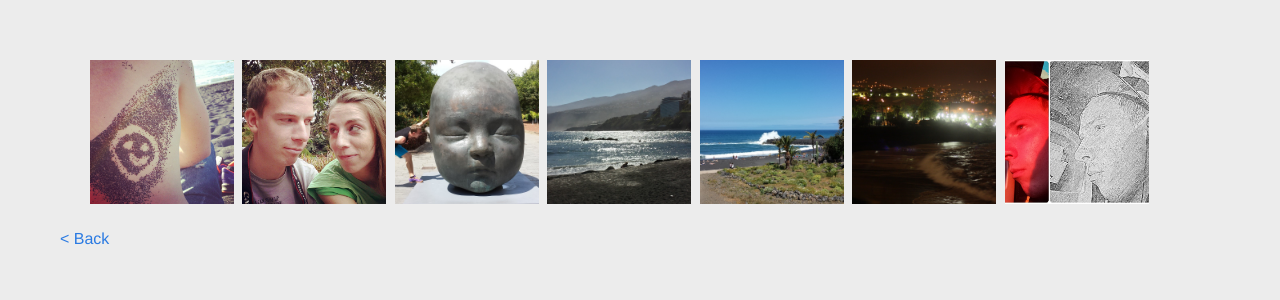
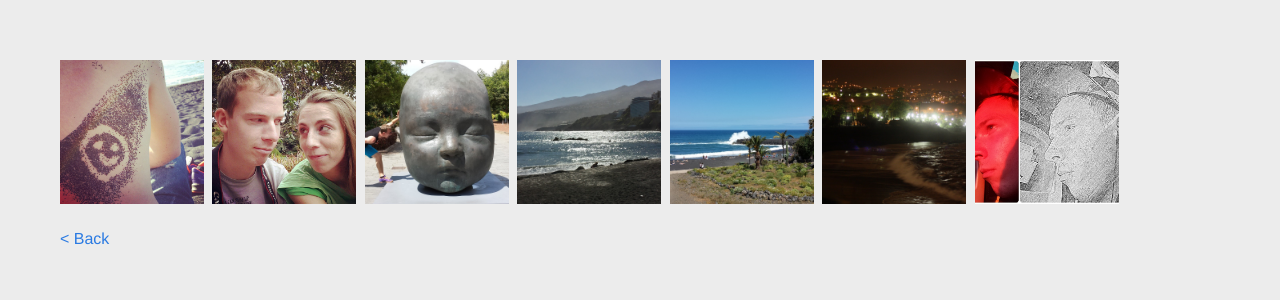
Before and after one commit to andreas-mausch/gallery, a Jekyll site: the page built from _posts/2014-04-07-tenerife.md, in a window 1280 px wide. Shown: the top 300 px of the page. Built offline with Jekyll 4.4.1, drawn with Linux system fonts in a browser that asks for light colours.

Commit message:
Remove left margin for gallery

```diff
--- a/_sass/_base.scss
+++ b/_sass/_base.scss
@@ -210,6 +210,7 @@ ul.folder {
 }
 
 ul.gallery {
+  margin-left: 0;
   list-style-type: none;
 }
 
```
